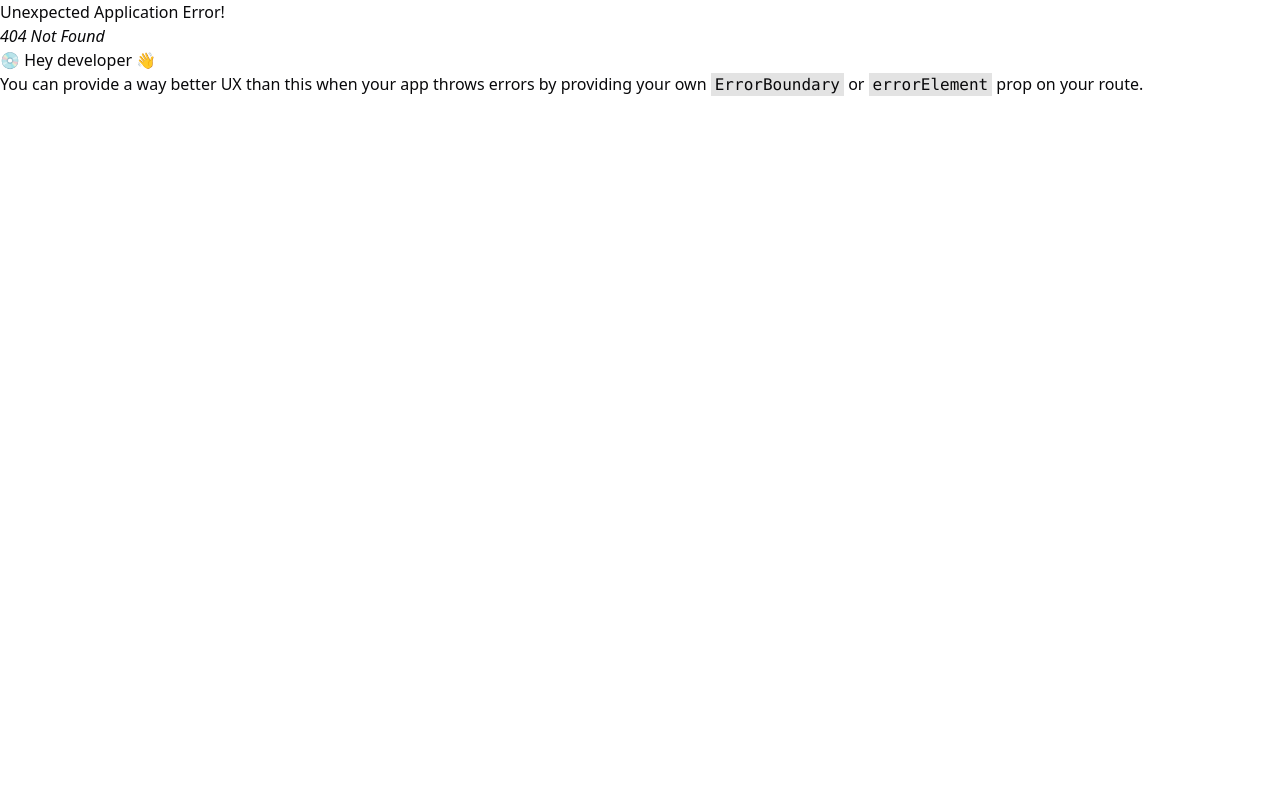
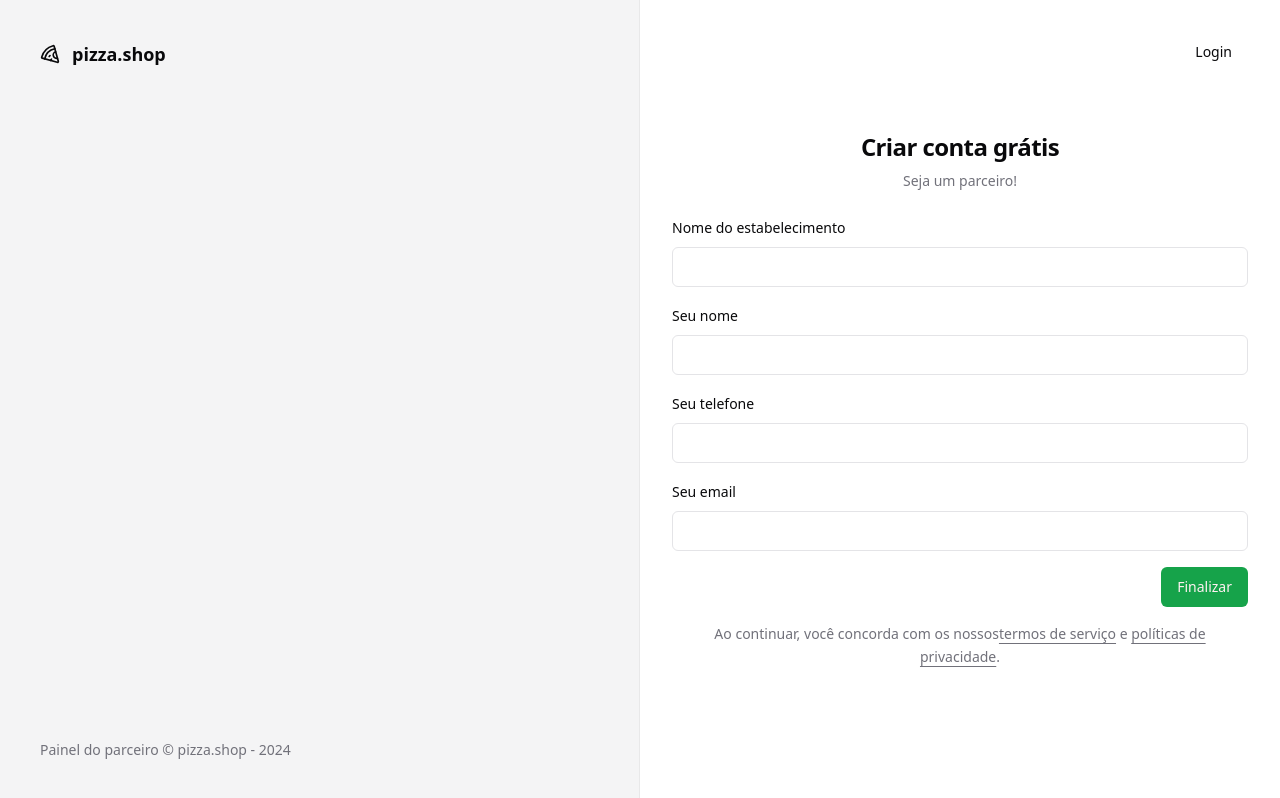
Before and after one commit to nathancamolez-dev/pizza-manager-front-end, a React (Vite) app: page /sign-up in a window 1280 px wide. Before the commit this address had no page. Built offline with nearby package versions, Linux system fonts and the light colour scheme.

Commit message:
feat: login page and register page

```diff
--- a/src/pages/_layouts/app.tsx
+++ b/src/pages/_layouts/app.tsx
@@ -2,7 +2,7 @@ import { Outlet } from 'react-router-dom'
 
 export function AppLayout() {
   return (
-    <div>
+    <div className="flex min-h-screen flex-col">
       <h1>Cabeçalho</h1>
 
       <div>
--- a/src/pages/_layouts/auth.tsx
+++ b/src/pages/_layouts/auth.tsx
@@ -14,7 +14,7 @@ export function AuthLayout() {
         </footer>
       </div>
 
-      <div className="flex flex-col items-center justify-center">
+      <div className="relative flex flex-col items-center justify-center">
         <Outlet />
       </div>
     </div>
--- a/src/pages/auth/sign-in.tsx
+++ b/src/pages/auth/sign-in.tsx
@@ -1,5 +1,6 @@
 import { Helmet } from 'react-helmet-async'
 import { useForm } from 'react-hook-form'
+import { Link } from 'react-router-dom'
 import { toast } from 'sonner'
 import { z } from 'zod'
 
@@ -36,6 +37,10 @@ export function SignIn() {
     <>
       <Helmet title="Login" />
       <div className="p-8">
+        <Button variant={'ghost'} asChild className="absolute right-8 top-8">
+          <Link to="/sign-up">Novo estabelecimento</Link>
+        </Button>
+
         <div className="w-[350]px flex flex-col justify-center gap-6">
           <div className="flex flex-col gap-2 text-center">
             <h1 className="text-2xl font-semibold tracking-tight">
--- /dev/null
+++ b/src/pages/auth/sign-up.tsx
@@ -0,0 +1,105 @@
+import { useEffect } from 'react'
+import { Helmet } from 'react-helmet-async'
+import { useForm } from 'react-hook-form'
+import { Link, useNavigate } from 'react-router-dom'
+import { toast } from 'sonner'
+import { z } from 'zod'
+
+import { Button } from '@/components/ui/button'
+import { Input } from '@/components/ui/input'
+import { Label } from '@/components/ui/label'
+
+const signUpForm = z.object({
+  restaurantName: z.string(),
+  managerName: z.string(),
+  phone: z.string(),
+  email: z.string().email(),
+})
+
+type SignUpForm = z.infer<typeof signUpForm>
+
+export function SignUp() {
+  const navigate = useNavigate()
+
+  const {
+    register,
+    handleSubmit,
+    formState: { isSubmitting, isSubmitted },
+  } = useForm<SignUpForm>()
+
+  async function handleSignUp(data: SignUpForm) {
+    console.log(data)
+    await new Promise((resolve) => setTimeout(resolve, 2000))
+
+    toast.success('Restaurante cadastrado com sucesso!')
+  }
+
+  useEffect(() => {
+    if (isSubmitted) {
+      navigate('/sign-in')
+    }
+  }, [isSubmitted, navigate])
+
+  return (
+    <>
+      <Helmet title="Cadastro" />
+      <div className="p-8">
+        <Button variant={'ghost'} asChild className="absolute right-8 top-8">
+          <Link to="/sign-in">Login</Link>
+        </Button>
+
+        <div className="w-[350]px flex flex-col justify-center gap-6">
+          <div className="flex flex-col gap-2 text-center">
+            <h1 className="text-2xl font-semibold tracking-tight">
+              Criar conta grátis
+            </h1>
+            <p className="text-sm text-muted-foreground">Seja um parceiro!</p>
+          </div>
+
+          <form onSubmit={handleSubmit(handleSignUp)} className="space-y-4">
+            <div className="space-y-2">
+              <Label htmlFor="email">Nome do estabelecimento</Label>
+              <Input
+                id="restaurantName"
+                type="text"
+                {...register('restaurantName')}
+              />
+            </div>
+            <div className="space-y-2">
+              <Label htmlFor="email">Seu nome</Label>
+              <Input
+                id="managerName"
+                type="text"
+                {...register('managerName')}
+              />
+            </div>
+            <div className="space-y-2">
+              <Label htmlFor="email">Seu telefone</Label>
+              <Input id="phone" type="tel" {...register('phone')} />
+            </div>
+            <div className="space-y-2">
+              <Label htmlFor="email">Seu email</Label>
+              <Input id="email" type="email" {...register('email')} />
+            </div>
+            <div className="flex justify-end ">
+              <Button disabled={isSubmitting} type="submit">
+                Finalizar
+              </Button>
+            </div>
+            <p className="px-6 text-center text-sm leading-relaxed text-muted-foreground">
+              Ao continuar, você concorda com os nossos
+              <a className="underline underline-offset-4" href="">
+                termos de serviço
+              </a>{' '}
+              e{' '}
+              <a className="underline underline-offset-4" href="">
+                políticas de privacidade
+              </a>
+              .
+            </p>
+          </form>
+        </div>
+      </div>
+    </>
+  )
+}
--- a/src/pages/routes.tsx
+++ b/src/pages/routes.tsx
@@ -4,6 +4,7 @@ import { AppLayout } from './_layouts/app'
 import { AuthLayout } from './_layouts/auth'
 import { Dashboard } from './app/dashboard'
 import { SignIn } from './auth/sign-in'
+import { SignUp } from './auth/sign-up'
 
 export const router = createBrowserRouter([
   {
@@ -15,6 +16,9 @@ export const router = createBrowserRouter([
   {
     path: '/',
     element: <AuthLayout />,
-    children: [{ path: '/sign-in', element: <SignIn /> }],
+    children: [
+      { path: '/sign-in', element: <SignIn /> },
+      { path: '/sign-up', element: <SignUp /> },
+    ],
   },
 ])
```
